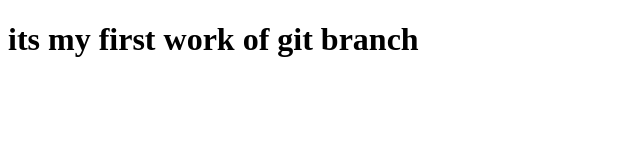
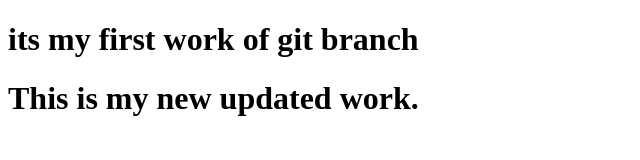
Before and after one commit to zarahussain13/gitbranch, a plain HTML site: page index.html in a window 1280 px wide. Shown: the whole page, without its empty margins (0-640 px from the left). Drawn offline with Linux system fonts and the light colour scheme.

Commit message:
h2 heading added

```diff
--- a/index.html
+++ b/index.html
@@ -8,6 +8,7 @@
 <body>
 
     <h1>its my first work of git branch</h1>
+    <h1>This is my new updated work.</h1>
 
 </body>
 </html>
```
